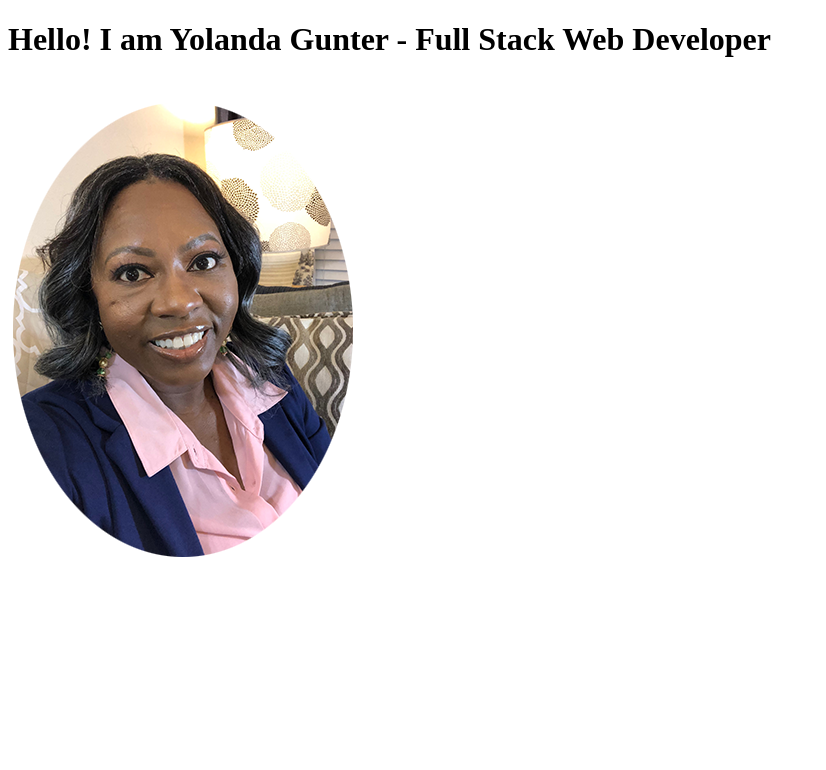
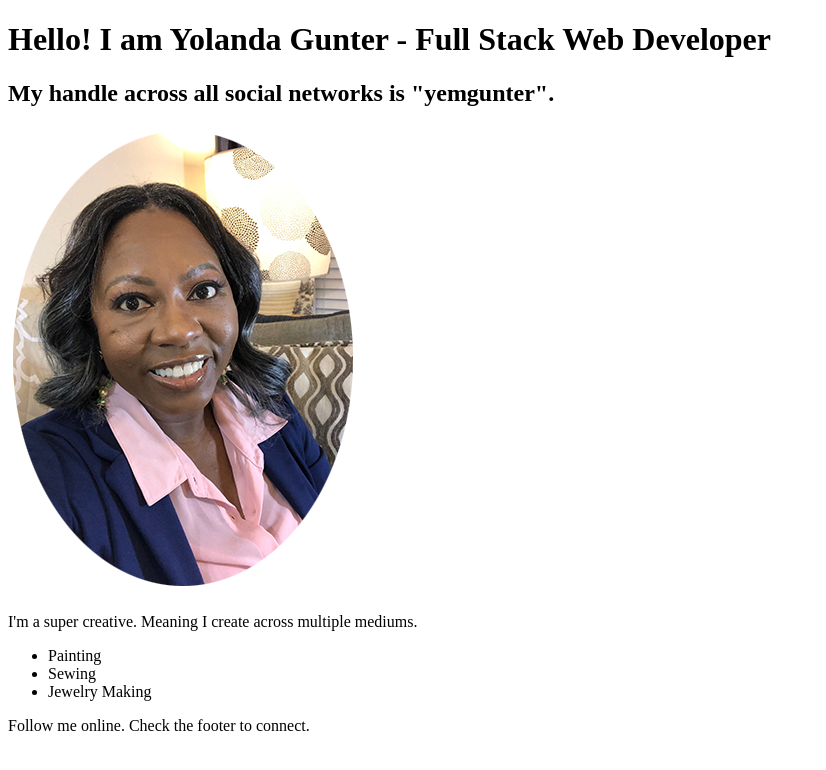
Before and after one commit to yemgunter/CodeIgniter-MVC-Templating, a CodeIgniter app: the page made by application/views/pages/about.php in a window 1280 px wide. Shown: the top 770 px of the page, without its empty margins (0-826 px from the left). Run offline with CodeIgniter, Linux system fonts and the light colour scheme.

Commit message:
Updated about.php

```diff
--- a/application/views/pages/about.php
+++ b/application/views/pages/about.php
@@ -13,7 +13,19 @@ Notes: Learning Codeigniter to better understand MVC programming.
     <body>
         <div class='bodywrapper'>
             <h1>Hello! I am Yolanda Gunter - Full Stack Web Developer</h1>
-            <br />
-            <img src="assets/images/yemgunter.png" alt="Yolanda image"/>
+             <div id="container">
+                <div id="body">
+                    <h2>My handle across all social networks is "yemgunter".</h2>
+                    <p><img src="assets/images/yemgunter.png" alt="Yolanda image"/></p>
+                    <p>I'm a super creative. Meaning I create across multiple mediums.</p>
+                    <ul>
+                    <li>Painting
+                    <li>Sewing
+                    <li>Jewelry Making
+                    </ul>
+
+                    <p>Follow me online. Check the footer to connect.</p>
+                </div>
+            </div>
         </div>
     </body>
```
